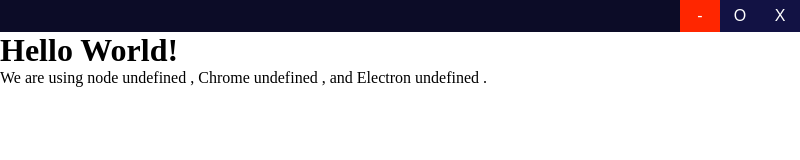
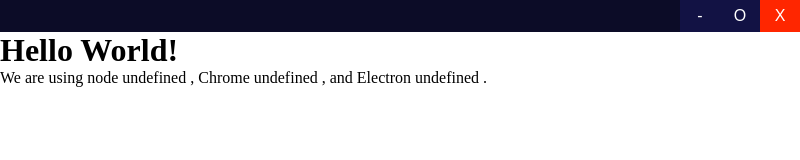
Before and after one commit to HDK101/electron-project, an Electron app: page index.html in a window 800 px wide. Drawn offline with Linux system fonts and the light colour scheme.

Commit message:
Fixed styles

```diff
--- a/index.html
+++ b/index.html
@@ -15,9 +15,9 @@
     <div class="div div--type-window_bar">
       <!-- Bar button   -->
       <div class="div div--type-buttons_bar">
-          <button class="button button--type-bar button--bar-close" onclick="minimizeWindow()">-</button>
+          <button class="button button--type-bar button--bar-max_min" onclick="minimizeWindow()">-</button>
           <button class="button button--type-bar button--bar-max_min" onclick="maximizeWindow()">O</button>
-          <button class="button button--type-bar button--bar-max_min" onclick="closeWindow()">X</button>
+          <button class="button button--type-bar button--bar-close" onclick="closeWindow()">X</button>
       </div>
     </div>
     <span style="clear: both;"></span>
```
